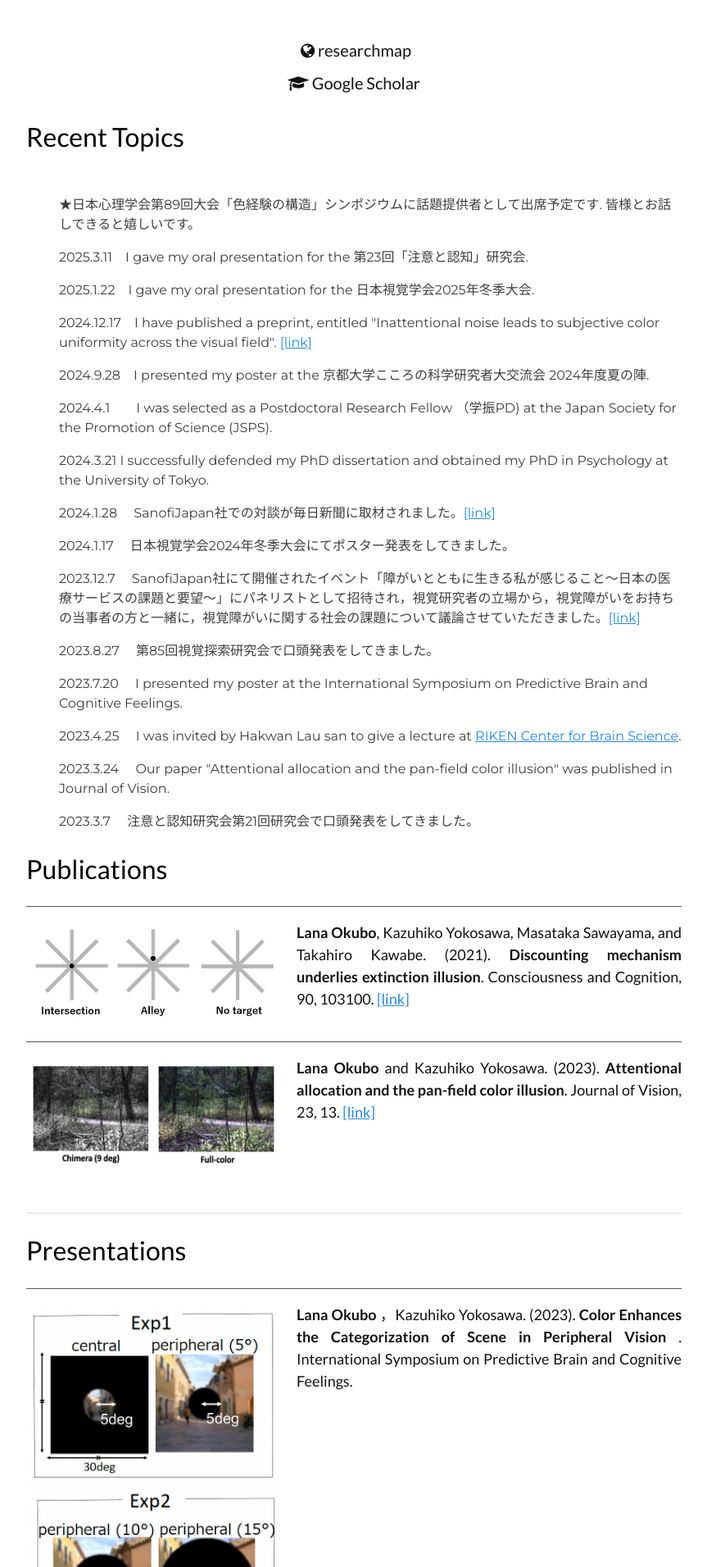
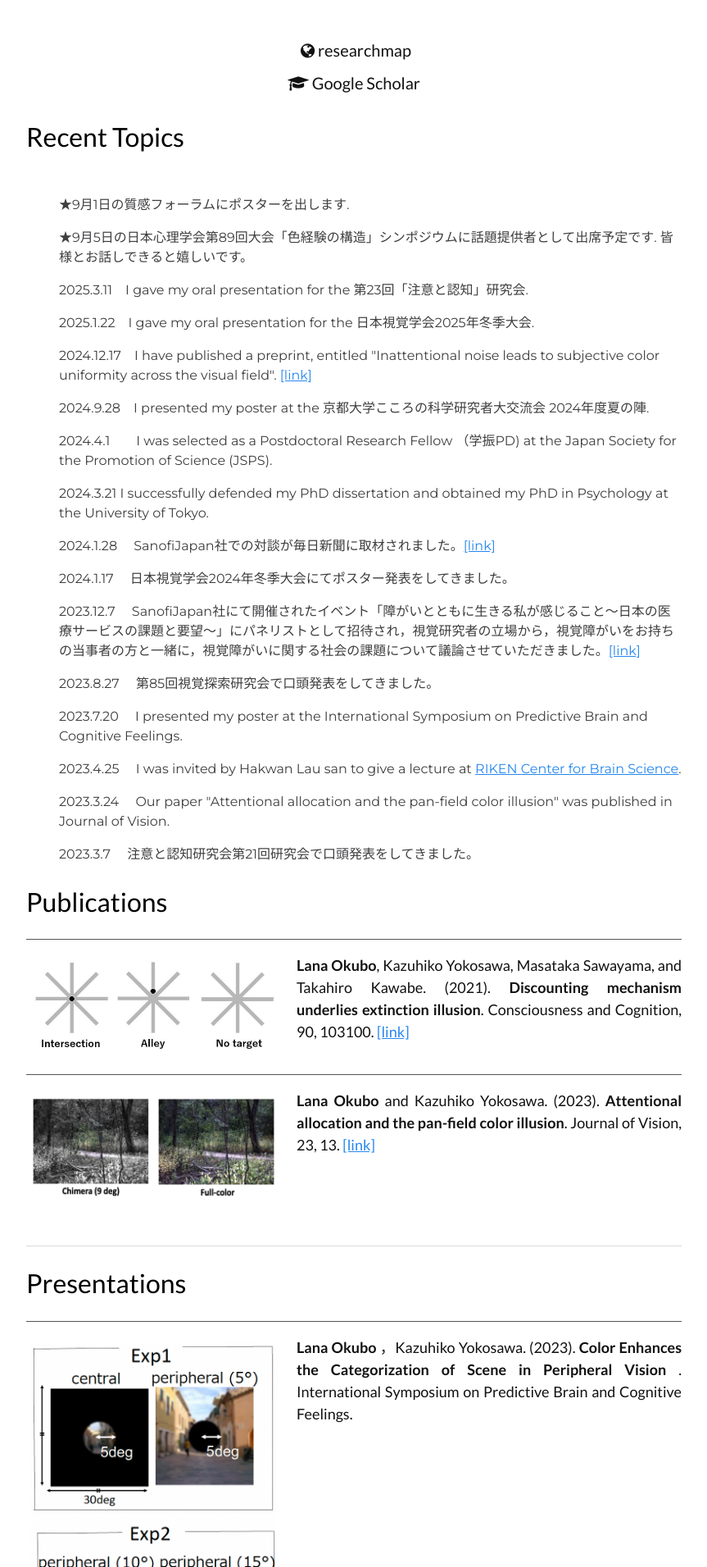
Before and after one commit to LNOKB/lnokb.github.io, a Jekyll site: the page built from index.html, in a window 1280 px wide. Shown: the part 788-2699 px from the top of the page at 82% size, without its empty margins (208-1071 px from the left). Built offline with Jekyll 4.4.1, drawn with Linux system fonts in a browser that asks for light colours.

Commit message:
Update index.html

```diff
--- a/index.html
+++ b/index.html
@@ -46,8 +46,12 @@ layout: home-page
     <ul>
 
 
+       <p class="subtitle">
+        ★9月1日の質感フォーラムにポスターを出します.
+      </p>
+
       <p class="subtitle">
-        ★日本心理学会第89回大会「色経験の構造」シンポジウムに話題提供者として出席予定です. 皆様とお話しできると嬉しいです。
+        ★9月5日の日本心理学会第89回大会「色経験の構造」シンポジウムに話題提供者として出席予定です. 皆様とお話しできると嬉しいです。
       </p>
 
 
```
